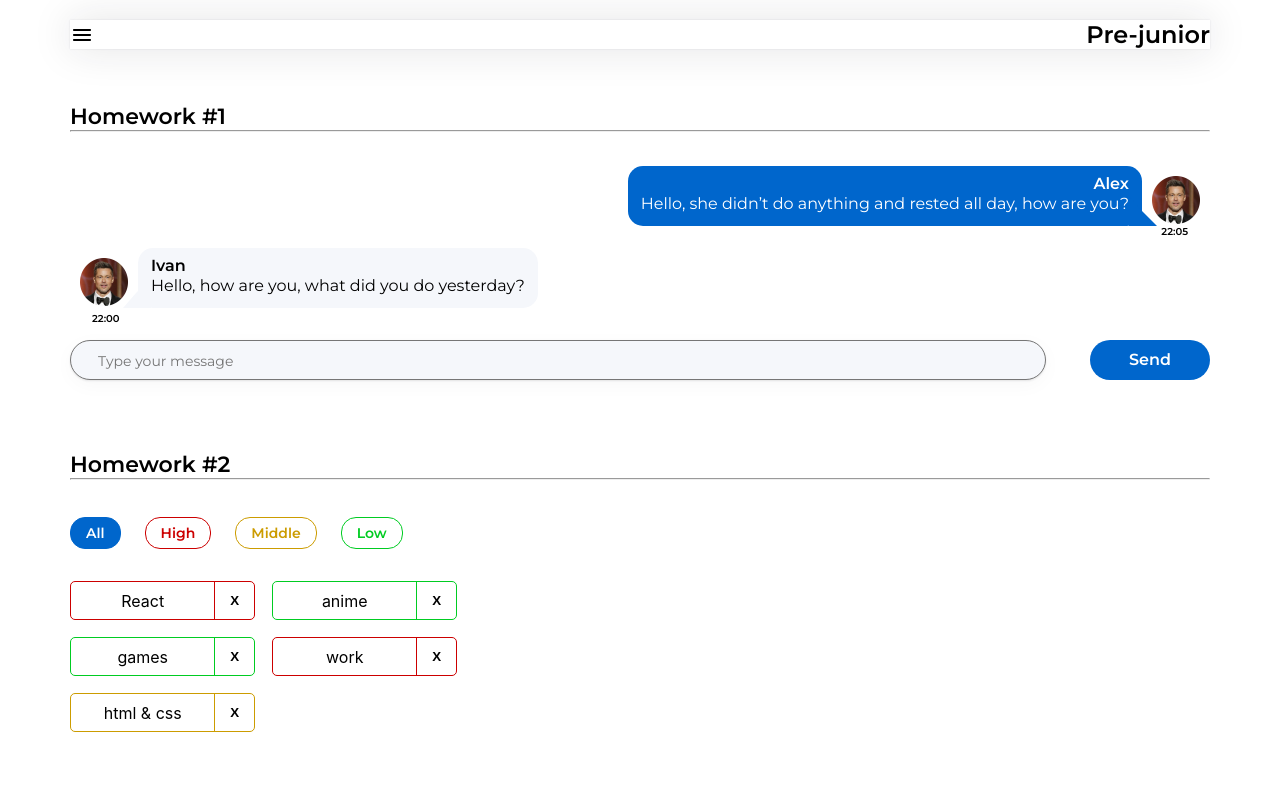
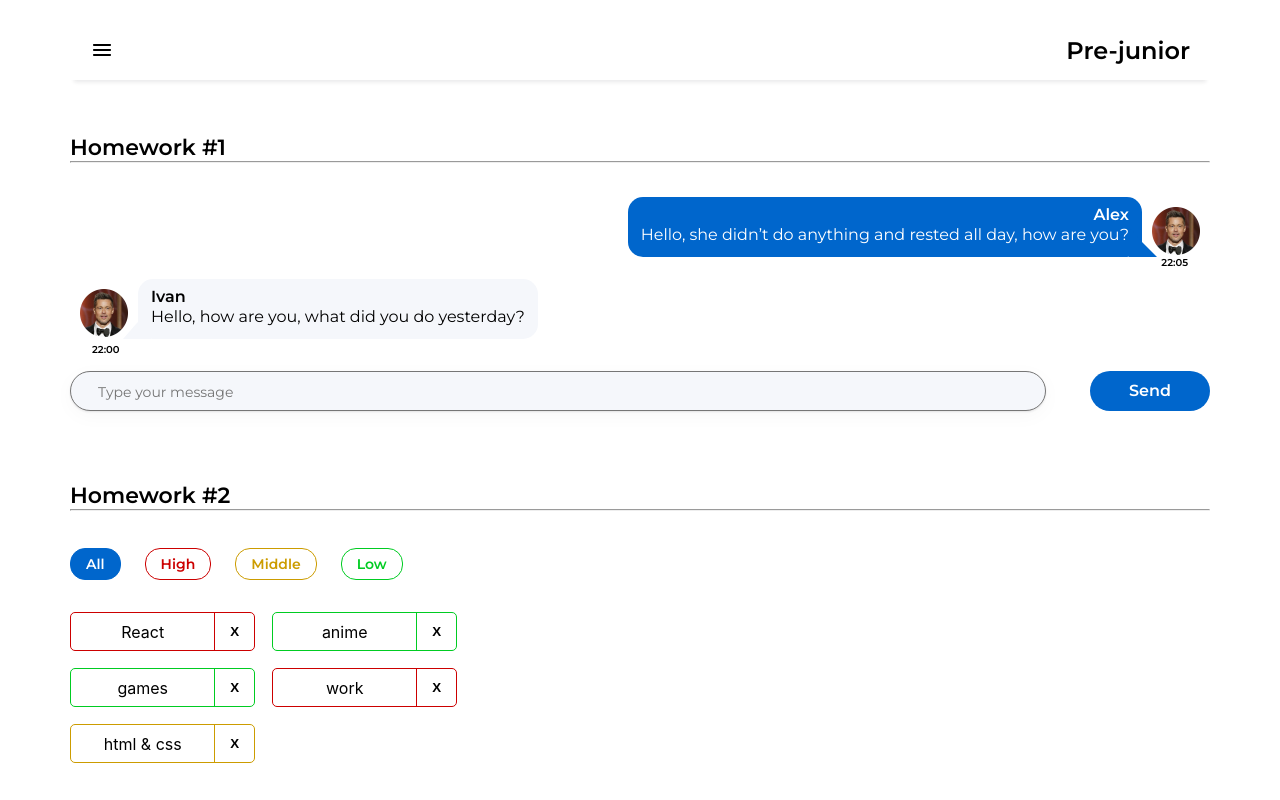
Before and after one commit to h2lo/homeworks-autochecked, a React (Create React App) app: page /#/pre-junior in a window 1280 px wide. Shown: the top 800 px of the page. Built offline with nearby package versions, Linux system fonts and the light colour scheme.

Commit message:
update header styles

```diff
--- a/src/s2-homeworks/hw05/header/Header.module.css
+++ b/src/s2-homeworks/hw05/header/Header.module.css
@@ -6,8 +6,9 @@
     justify-content: space-between;
     align-items: center;
     margin-top: 20px;
-    background: #FFFFFF;
-    box-shadow: 0px 0px 40px rgba(29, 33, 38, 0.13), 0px 0px 2px rgba(29, 33, 38, 0.1);
+    height: 60px;
+    padding: 20px;
+    box-shadow:  0 6px 4px -4px rgba(29, 33, 38, 0.1) ;
 }
 
 .header h1 {
```
